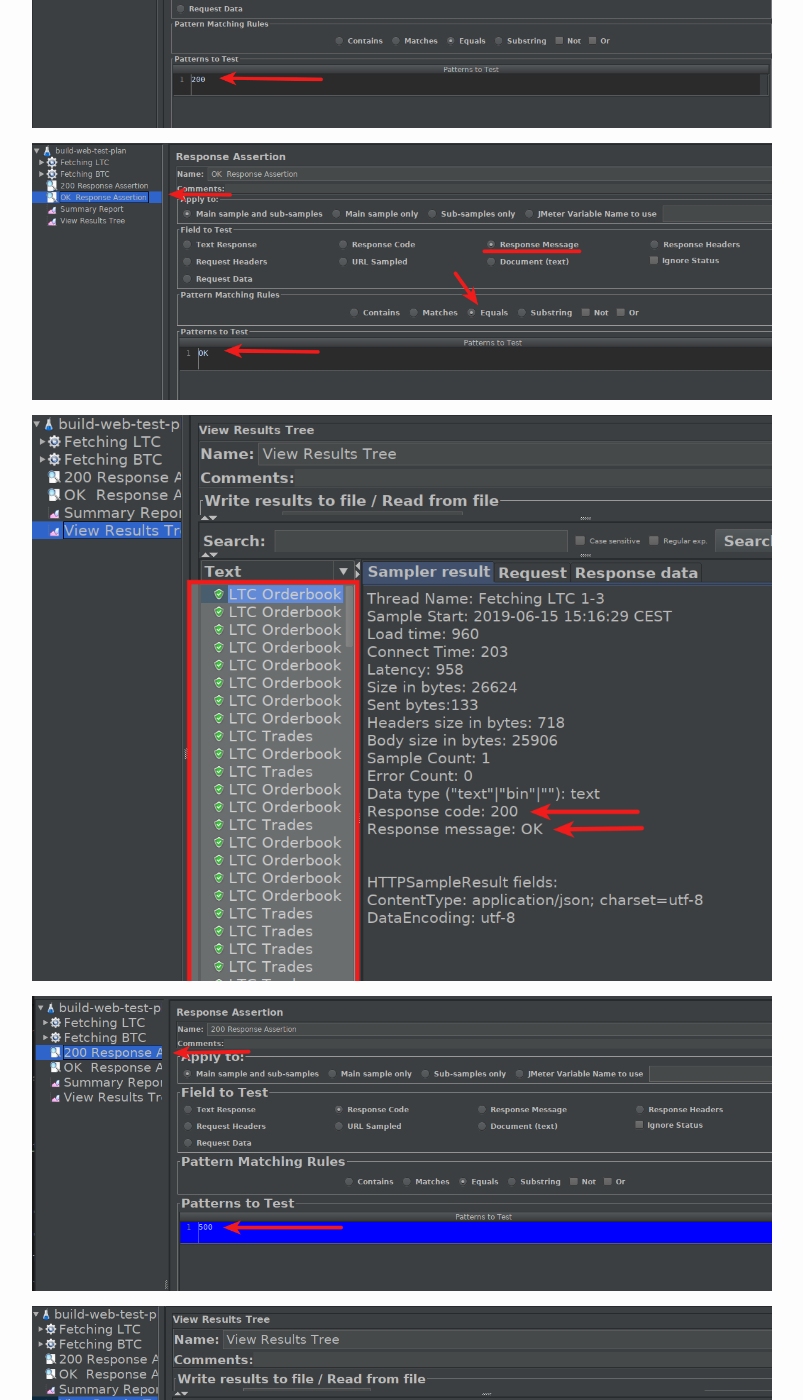
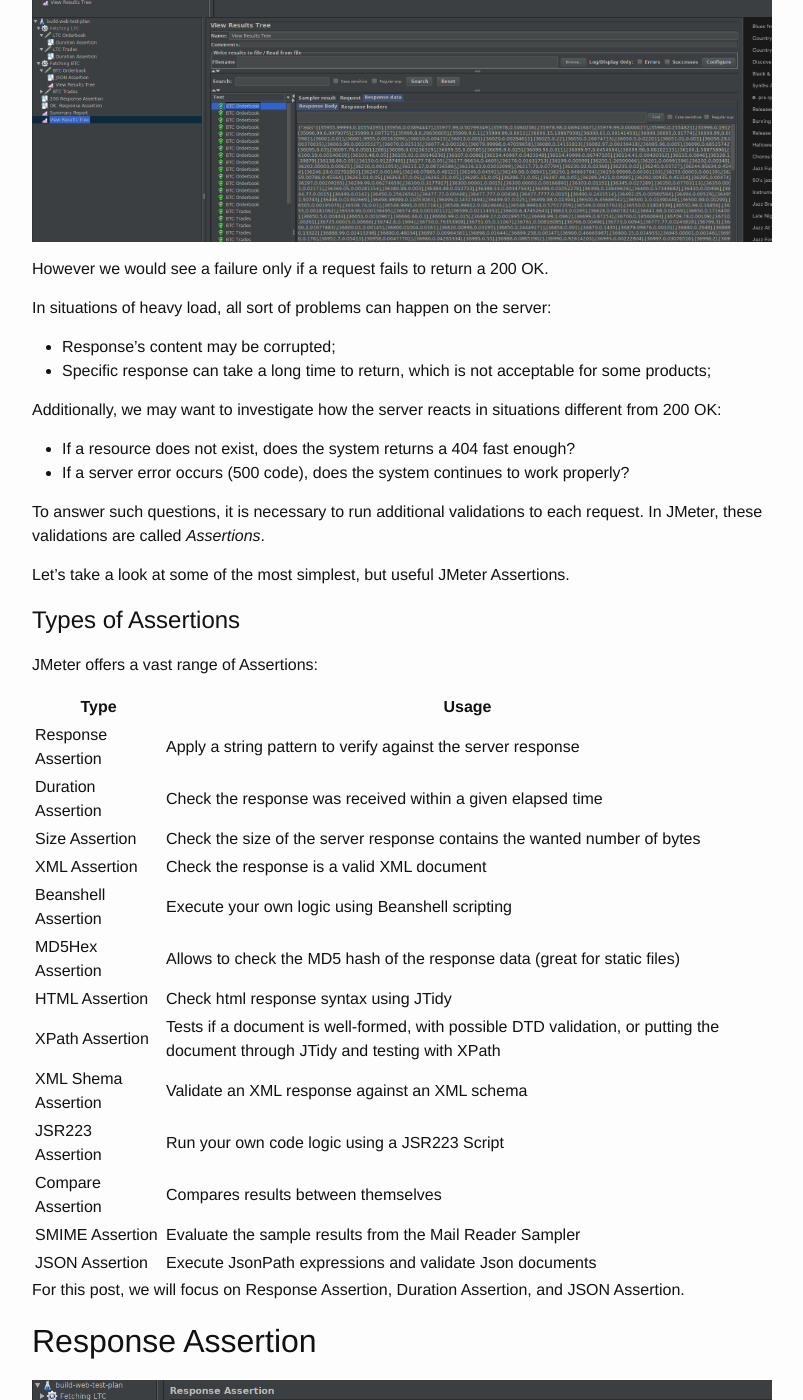
Before and after one commit to JoaoGFarias/JoaoGFarias.github.io, a Jekyll site: the page built from _posts/2019-06-28-jmeter_3.markdown, in a window 1280 px wide and 1400 px high, scrolled down 1035 px. Shown: the whole window, without its empty margins (238-1041 px from the left). Built offline with Jekyll 4.4.1, drawn with Linux system fonts in a browser that asks for light colours; some of the changed text lies outside the part shown.

Commit message:
JMeter 3

```diff
--- a/_posts/2019-06-28-jmeter_3.markdown
+++ b/_posts/2019-06-28-jmeter_3.markdown
@@ -12,7 +12,54 @@
 
 ![JMeter]({{ "https://jmeter.apache.org/images/jmeter.png" | absolute_url }})
 
+Following our JMeter series we reach a point where we are able to create different scenarios
+for testing multiple endpoints, [using Thread Groups and Listeners](http://thatsabug.com/2019/06/06/jmeter_1-jmeter_basics.html),
+and avoid duplication of configuration [using variables](http://thatsabug.com/2019/06/21/jmeter_2.html).
+
+Theses tools allow us to evaluate the responses' contents and the time took to them to reach us back.
+
+![Summary]({{ "assets/jmeter/post3/summary.png" | absolute_url }})
+![View]({{ "assets/jmeter/post3/view.png" | absolute_url }})
+
+However we would see a failure only if a request fails to return a 200 OK.
+
+In situations of heavy load, all sort of problems can happen on the server:
+
+- Response's content may be corrupted;
+- Specific response can take a long time to return, which is not acceptable for some products;
+
+Additionally, we may want to investigate how the server reacts in situations different from
+200 OK:
+
+- If a resource does not exist, does the system returns a 404 fast enough?
+- If a server error occurs (500 code), does the system continues to work properly?
+
+To answer such questions, it is necessary to run additional validations to each request.
+In JMeter, these validations are called _Assertions_.
+
+Let's take a look at some of the most simplest, but useful JMeter Assertions.
+
 # Types of Assertions
+
+JMeter offers a vast range of Assertions:
+
+| Type                	| Usage                                                                                                                          	|
+|---------------------	|--------------------------------------------------------------------------------------------------------------------------------	|
+| Response Assertion  	| Apply a string pattern to verify against the server response                                                                   	|
+| Duration Assertion  	| Check the response was received within a given elapsed time                                                                    	|
+| Size Assertion      	| Check the size of the server response contains the wanted number of bytes                                                      	|
+| XML Assertion       	| Check the response is a valid XML document                                                                                     	|
+| Beanshell Assertion 	| Execute your own logic using Beanshell scripting                                                                               	|
+| MD5Hex Assertion    	| Allows to check the MD5 hash of the response data (great for static files)                                                     	|
+| HTML Assertion      	| Check html response syntax using JTidy                                                                                         	|
+| XPath Assertion     	| Tests if a document is well-formed, with possible DTD validation, or putting the document through JTidy and testing with XPath 	|
+| XML Shema Assertion 	| Validate an XML response against an XML schema                                                                                 	|
+| JSR223 Assertion    	| Run your own code logic using a JSR223 Script                                                                                  	|
+| Compare Assertion   	| Compares results between themselves                                                                                            	|
+| SMIME Assertion     	| Evaluate the sample results from the Mail Reader Sampler                                                                       	|
+| JSON Assertion      	| Execute JsonPath expressions and validate Json documents                                                                       	|
+
+For this post, we will focus on Response Assertion, Duration Assertion, and JSON Assertion.
 
 ## Response Assertion
 
@@ -36,4 +83,7 @@
 
 ## JSON Assertion
 
+![JSON Assertion]({{ "assets/jmeter/post3/json_1.png" | absolute_url }})
+![JSON Assertion]({{ "assets/jmeter/post3/json_2.png" | absolute_url }})
+
 You can see all posts of this JMeter series [here](http://thatsabug.com/tag/jmeter-series.html)
```
Also changed, not shown: assets/jmeter/post3/json_1.png (added), assets/jmeter/post3/json_2.png (added), assets/jmeter/post3/json_3.png (added), assets/jmeter/post3/summary.png (added), assets/jmeter/post3/view.png (added), 2 other files.
